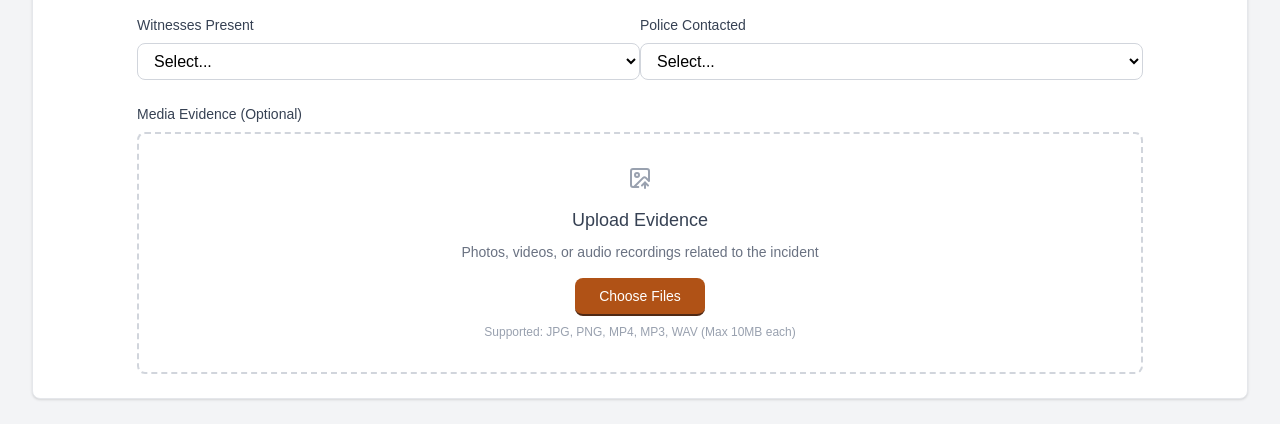
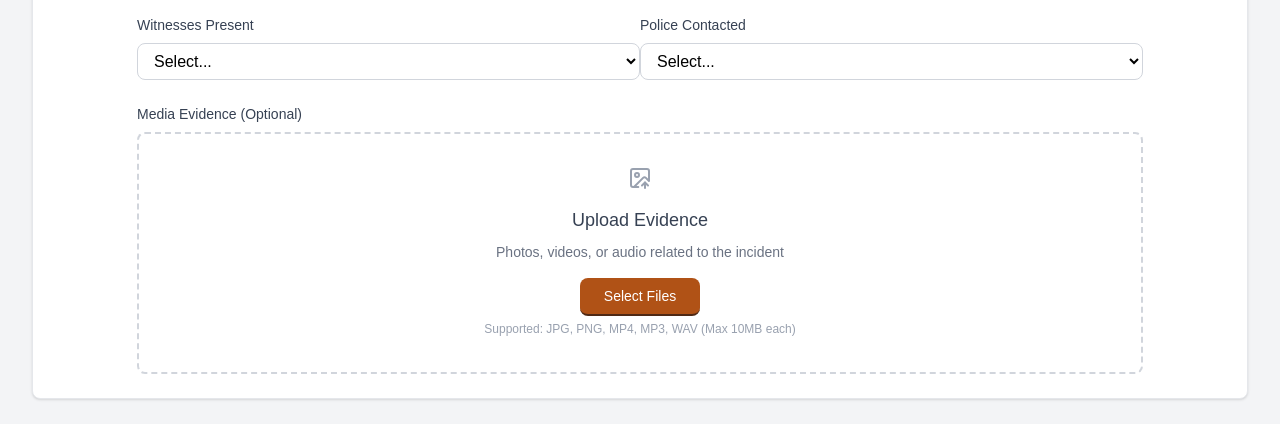
Before and after one commit to ShiiFt38/crimap-crime_navigation, a Next.js app: page /reports/report-form in a window 1280 px wide. Shown: the part 1040-1464 px from the top of the page. Built offline with nearby package versions, Linux system fonts and the light colour scheme.

Commit message:
Media Upload Feature + Loading Effects

```diff
--- a/src/app/api/signup/route.ts
+++ b/src/app/api/signup/route.ts
@@ -9,7 +9,7 @@ export async function POST(req: Request) {
         return NextResponse.json({ error: "MISSING_FIELDS" }, { status: 400 });
     }
 
-    const db = await openDb(); // Use the centralized DB connection
+    const db = await openDb();
 
     try {
         // Debug: Check if table exists
--- a/src/app/auth/signin/page.tsx
+++ b/src/app/auth/signin/page.tsx
@@ -4,7 +4,7 @@ import { useState } from "react";
 import { useRouter } from "next/navigation";
 import { signIn } from "next-auth/react";
 import Link from "next/link";
-import {User} from "lucide-react";
+import { User, CheckCheck, LoaderCircle } from "lucide-react";
 
 export default function SignIn() {
     const [userData, setUserData] = useState({
@@ -13,6 +13,8 @@ export default function SignIn() {
     });
     const [error, setError] = useState("");
     const router = useRouter();
+    const [valid, setValid] = useState(false);
+    const [loading, setLoading] = useState(false);
 
     const handleChange = (e: React.ChangeEvent<HTMLInputElement>) => {
         const { name, value } = e.target;
@@ -33,6 +35,7 @@ export default function SignIn() {
     const handleSubmit = async (e: React.FormEvent) => {
         e.preventDefault();
         setError("");
+        setLoading(true)
 
         try {
             const { email, password } = userData;
@@ -43,8 +46,12 @@ export default function SignIn() {
             });
 
             if (res?.error) {
+                setLoading(false)
+                setValid(false)
                 setError(errorMessages[res.error] || errorMessages.default);
             } else {
+                setLoading(false)
+                setValid(true)
                 router.push("/account");
             }
         } catch (error) {
@@ -60,7 +67,9 @@ export default function SignIn() {
                 <div className="flex justify-between items-center mb-6">
                     <h3 className="text-lg font-semibold text-gray-900">Sign In</h3>
                     <div className="py-[0.25rem] px-[0.75rem] bg-blue-100 rounded-lg flex items-center justify-center mr-4">
-                        <User size={16} className="text-blue-600" />
+                        {loading ? <LoaderCircle  size={16} className="animate-spin"/>
+                            : valid ? <CheckCheck size={16} className="text-green-600" />
+                                : <User size={16} className="text-blue-600" />}
                     </div>
                 </div>
                 {error && <p className="text-red-500 mb-4 text-sm bg-red-50 p-3 rounded border border-red-200">{error}</p>}
--- a/src/app/my-areas/components/AreaCard.tsx
+++ b/src/app/my-areas/components/AreaCard.tsx
@@ -3,6 +3,7 @@ import { useState } from "react";
 import slugify from "slugify";
 import RiskBadge from "./RiskBadge";
 import CrimeItem from "./CrimeItem";
+import { LoaderCircle } from "lucide-react";
 
 interface AreaCardProps {
     area: string;
@@ -50,7 +51,7 @@ export default function AreaCard({ area, distance, crimeIndex }: AreaCardProps)
                             }`}
                             aria-disabled={isLoading}
                         >
-                            {isLoading ? "Loading..." : "View Area"}
+                            {isLoading ? <LoaderCircle size={16} className="m-auto animate-spin"/> : "View Area"}
                         </Link>
                         <button
                             className="flex-1 bg-gray-100 active:bg-[#4F2915] cursor-pointer border-b-2
--- a/src/app/my-areas/page.tsx
+++ b/src/app/my-areas/page.tsx
@@ -1,8 +1,9 @@
 // app/my-areas/page.tsx
+// Handle error output in the frontend
 'use client'
 
 import { useState, useEffect } from 'react'
-import { Plus } from "lucide-react";
+import { Plus, LoaderCircle } from "lucide-react";
 import AreaCard from "@/app/my-areas/components/AreaCard"
 
 export default function MyAreas() {
@@ -39,7 +40,7 @@ export default function MyAreas() {
 
                 {loading ? (
                     <div className="flex justify-center items-center h-64">
-                        <p className="text-lg text-gray-600">Loading...</p>
+                        <LoaderCircle className="animate-spin"/>
                     </div>
                 ) : (
                     <div className="grid grid-cols-1 md:grid-cols-2 lg:grid-cols-3 gap-6 pb-14">
--- a/src/app/reports/components/DetailsEvidenceSection.tsx
+++ b/src/app/reports/components/DetailsEvidenceSection.tsx
@@ -70,30 +70,82 @@ export default function DetailsEvidenceSection({ description, witnesses, policeC
                     <label className="block text-sm font-medium text-gray-700 mb-2">Media Evidence (Optional)</label>
                     <div
                         className="border-2 border-dashed border-gray-300 rounded-lg p-8 text-center
-                        hover:border-gray-400 transition-colors"
+        hover:border-gray-400 transition-colors"
                     >
-                        <ImageUp size={24} className="mx-auto mb-4 text-gray-400"/>
-                        <p className="text-lg font-medium text-gray-700 mb-2">
-                            Upload Evidence
-                        </p>
-                        <p className="text-sm text-gray-500 mb-4">
-                            Photos, videos, or audio recordings related to the incident
-                        </p>
-                        <button
-                            type="button"
-                            name="image"
-                            className="bg-safety-blue bg-[#B05216] active:bg-[#4F2915] border-b-2 border-[#4F2915]
-                             text-white px-6 py-2 rounded-lg cursor-pointer text-sm transition-colors"
-                        >Choose Files</button>
-                        <p className="text-xs text-gray-400 mt-2">
-                            Supported: JPG, PNG, MP4, MP3, WAV (Max 10MB each)
-                        </p>
+                        {!image ? <div className="space-y-2">
+                                <ImageUp size={24} className="mx-auto mb-4 text-gray-400"/>
+                                <h3 className="text-lg font-medium text-gray-700 mb-2">
+                                    Upload Evidence
+                                </h3>
+                                <p className="text-sm text-gray-500 mb-4">
+                                    Photos, videos, or audio related to the incident
+                                </p>
+                            </div>
+                            : image.length > 0 && (
+                            <div className="flex flex-row gap-2 overflow-x-scroll scrollbar-hide">
+                                {image.map((file, index) => {
+                                    const url = URL.createObjectURL(file);
+                                    if (file.type.startsWith('image/')) {
+                                        return (
+                                            <img
+                                                key={index}
+                                                src={url}
+                                                alt={`Preview ${index + 1}`}
+                                                className="max-h-24 max-w-full rounded-lg object-cover"
+                                            />
+                                        );
+                                    } else if (file.type.startsWith('video/')) {
+                                        return (
+                                            <video
+                                                key={index}
+                                                src={url}
+                                                alt={`Preview ${index + 1}`}
+                                                className="max-h-24 max-w-full rounded-lg object-cover"
+                                                controls
+                                            />
+                                        );
+                                    } else if (file.type.startsWith('audio/')) {
+                                        return (
+                                            <audio
+                                                key={index}
+                                                src={url}
+                                                alt={`Preview ${index + 1}`}
+                                                className="max-w-full"
+                                                controls
+                                            />
+                                        );
+                                    }
+                                    return null;
+                                })}
+                            </div>
+                        )}
+
                         <input
                             type="file"
                             className="hidden"
                             accept="image/*,audio/*,video/*"
                             multiple
+                            id="media-upload"
+                            onChange={(e) => {
+                                const files = Array.from(e.target.files).filter(file => file.size <= 10 * 1024 * 1024);
+                                if (files.length > 0) {
+                                    onChange({ target: { name: 'image', value: files }});
+                                }
+                                e.target.value = null;
+                            }}
                         />
+                        <button
+                            type="button"
+                            className="block mx-auto bg-[#B05216] active:bg-[#4F2915] border-b-2 border-[#4F2915]
+                            text-white px-6 py-2 rounded-lg cursor-pointer text-sm mt-4"
+                            onClick={(e) => {
+                                e.preventDefault();
+                                document.getElementById('media-upload')?.click();
+                            }}>Select Files
+                        </button>
+                        <small className="text-xs text-gray-400 mt-2">
+                            Supported: JPG, PNG, MP4, MP3, WAV (Max 10MB each)
+                        </small>
                     </div>
                 </div>
             </div>
```
Also changed, not shown: src/app/page.tsx (+8 -8 lines).
